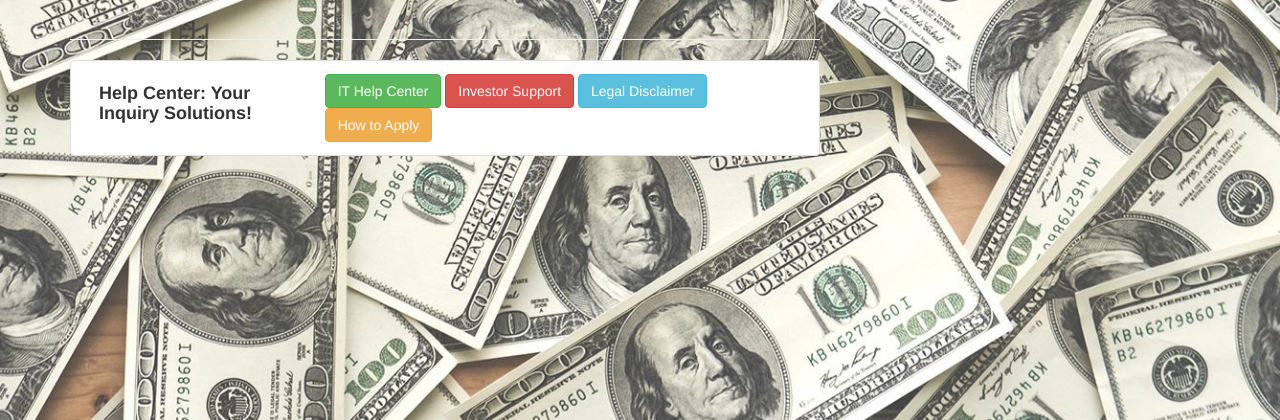
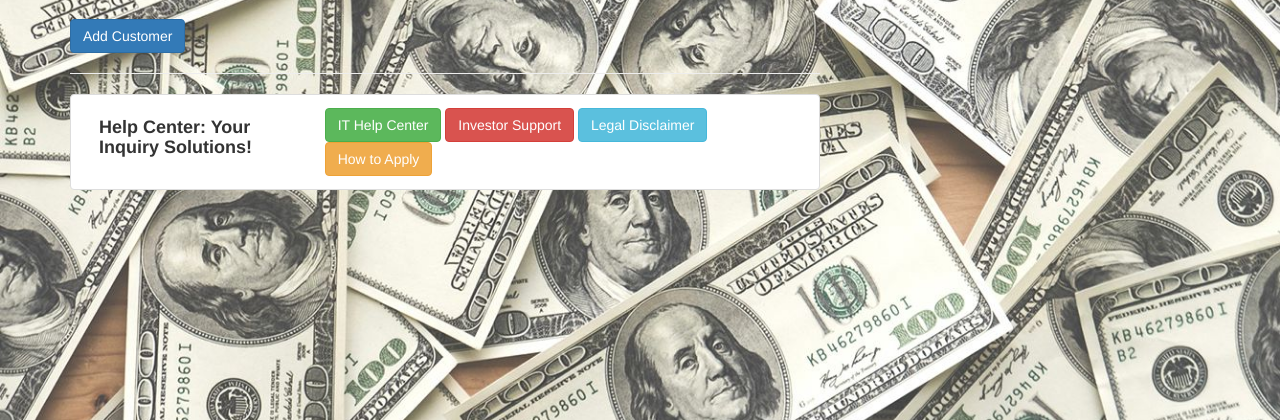
Before and after one commit to popzyyy/efstest, a Django app: page /customer_list/ in a window 1280 px wide. Shown: the part 341-761 px from the top of the page. Run offline with Django 3.2, Linux system fonts and the light colour scheme; a user stored in the database is signed in; tables that the repository leaves empty hold one stand-in row (values such as "Sample post"); some libraries are stand-ins or nearby versions.

Commit message:
Update customer_list.html

```diff
--- a/portfolio/templates/portfolio/customer_list.html
+++ b/portfolio/templates/portfolio/customer_list.html
@@ -89,7 +89,10 @@
             {% endfor %}
             </tbody>
         </table>
-
+                    <div class="row">
+                 <a href="{% url 'portfolio:customer_new' %}" class="row"><span
+                    class="btn btn-primary">Add Customer</span></a>
+     </div>
     </div>
     </body>
     </html>
```
